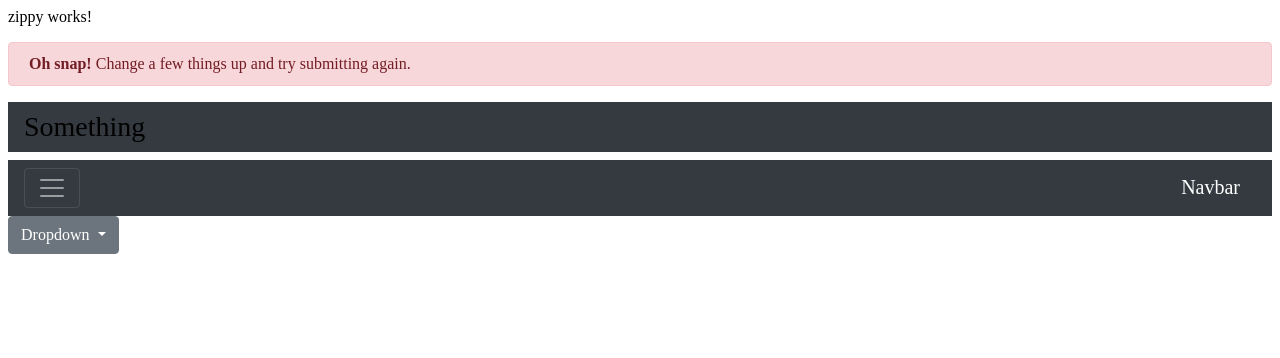
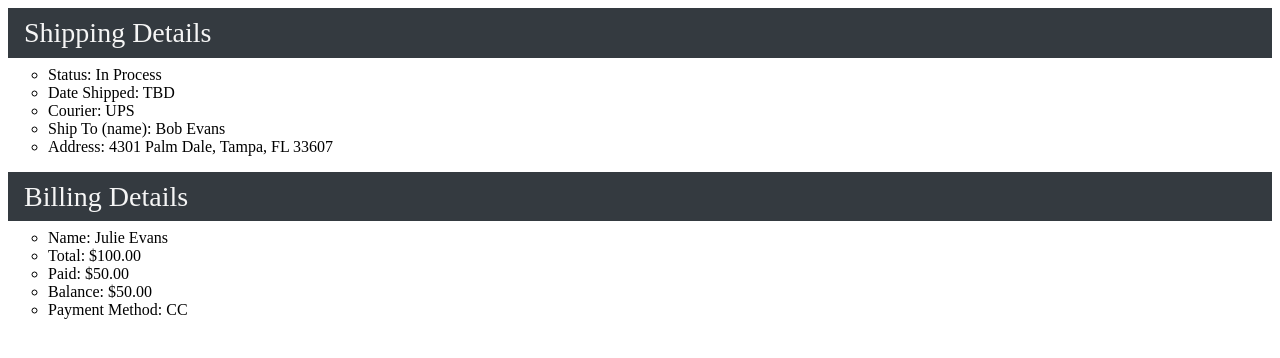
Before and after one commit to clgrogan/ZippyExercise-NG, an Angular app: page / in a window 1280 px wide. Shown: the top 358 px of the page. Built offline with nearby package versions, Linux system fonts and the light colour scheme.

Commit message:
Functionality to meet exercise specifications done

```diff
--- a/src/app/zippy/zippy.component.css
+++ b/src/app/zippy/zippy.component.css
@@ -1 +1,9 @@
 @import "~bootstrap/dist/css/bootstrap.css";
+
+.section-header {
+  color: whitesmoke;
+}
+
+.details-ul {
+  list-style-type: circle;
+}
--- a/src/app/zippy/zippy.component.html
+++ b/src/app/zippy/zippy.component.html
@@ -1,62 +1,36 @@
-<p>zippy works!</p>
-<div class="alert alert-danger" role="alert">
-  <strong>Oh snap!</strong> Change a few things up and try submitting again.
-</div>
-<h3 class="navbar navbar-dark bg-dark">
-  Something
-</h3>
-<nav class="navbar navbar-dark bg-dark">
-  <button
-    class="navbar-toggler navbar-toggler-right"
-    type="button"
-    data-toggle="collapse"
-    data-target="#navbarColor01"
-    aria-controls="navbarColor01"
-    aria-expanded="false"
-    aria-label="Toggle navigation"
-  >
-    <span class="navbar-toggler-icon"></span>
-  </button>
-  <a class="navbar-brand" href="#!">Navbar</a>
-
-  <!-- <div class="collapse navbar-collapse" id="navbarColor01"> -->
-  <!-- <ul class="navbar-nav mr-auto">
-      <li class="nav-item active">
-        <a class="nav-link" href="#!"
-          >Home <span class="sr-only">(current)</span></a
-        >
-      </li>
-      <li class="nav-item">
-        <a class="nav-link" href="#!">Features</a>
-      </li>
-      <li class="nav-item">
-        <a class="nav-link" href="#!">Pricing</a>
-      </li>
-      <li class="nav-item">
-        <a class="nav-link" href="#!">About</a>
-      </li>
-    </ul> -->
-  <!-- <form class="form-inline">
-      <input class="form-control mr-sm-2" type="text" placeholder="Search" />
-      <button class="btn btn-outline-info my-2 my-sm-0" type="submit">
-        Search
-      </button>
-    </form> -->
-  <!-- </div> -->
-</nav>
-<div class="dropdown">
-  <button
-    class="btn btn-secondary dropdown-toggle"
-    type="button"
-    id="dropdownMenu1"
-    data-toggle="dropdown"
-    aria-haspopup="true"
-    aria-expanded="false"
-  >
-    Dropdown
-  </button>
-  <div class="dropdown-menu" aria-labelledby="dropdownMenu1">
-    <a class="dropdown-item" href="#!">Action</a>
-    <a class="dropdown-item" href="#!">Another action</a>
-  </div>
-</div>
+<section class="order-details-section">
+  <section class="order-details-item">
+    <h3 class="navbar bg-dark section-header" (click)="onClickShipping()">
+      Shipping Details
+    </h3>
+    <ul
+      class="details-ul"
+      [ngStyle]="{
+        display: expandShipping ? 'block' : 'none'
+      }"
+    >
+      <li>Status: In Process</li>
+      <li>Date Shipped: TBD</li>
+      <li>Courier: UPS</li>
+      <li>Ship To (name): Bob Evans</li>
+      <li>Address: 4301 Palm Dale, Tampa, FL 33607</li>
+    </ul>
+  </section>
+  <section class="order-details-item">
+    <h3 class="navbar bg-dark section-header" (click)="onClickBilling()">
+      Billing Details
+    </h3>
+    <ul
+      class="details-ul"
+      [ngStyle]="{
+        display: expandBilling ? 'block' : 'none'
+      }"
+    >
+      <li>Name: Julie Evans</li>
+      <li>Total: $100.00</li>
+      <li>Paid: $50.00</li>
+      <li>Balance: $50.00</li>
+      <li>Payment Method: CC</li>
+    </ul>
+  </section>
+</section>
--- a/src/app/zippy/zippy.component.ts
+++ b/src/app/zippy/zippy.component.ts
@@ -1,12 +1,20 @@
-import { Component, OnInit } from "@angular/core";
+import { Component } from "@angular/core";
 
 @Component({
   selector: "zippy",
   templateUrl: "./zippy.component.html",
   styleUrls: ["./zippy.component.css"],
 })
-export class ZippyComponent implements OnInit {
+export class ZippyComponent {
+  expandBilling: boolean = true;
+  expandShipping: boolean = true;
   constructor() {}
 
-  ngOnInit(): void {}
+  onClickBilling = () => {
+    this.expandBilling = !this.expandBilling;
+  };
+
+  onClickShipping = () => {
+    this.expandShipping = !this.expandShipping;
+  };
 }
```
